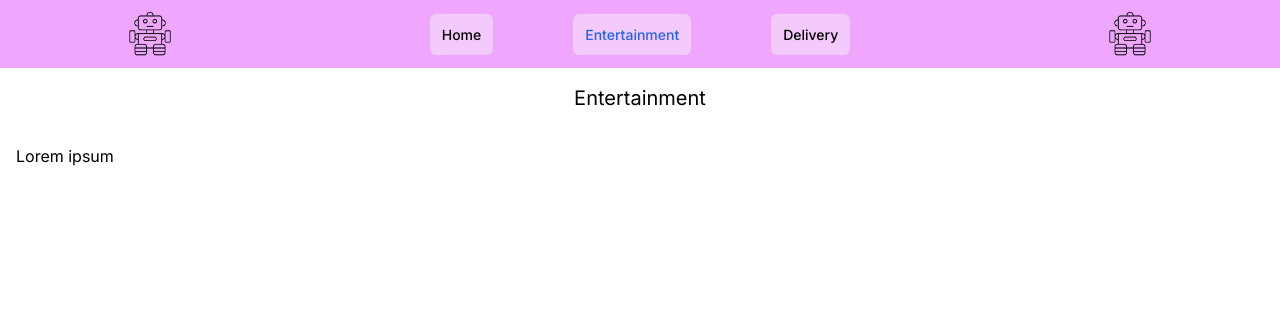
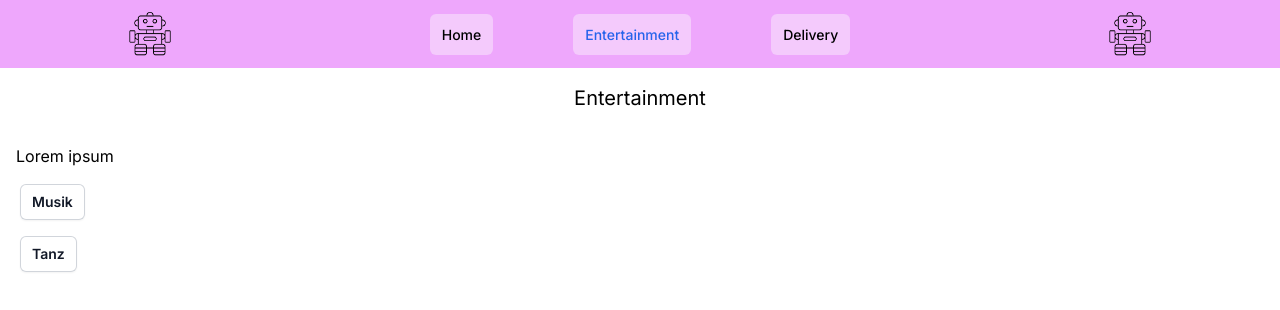
Before and after one commit to LeoPilgram/robertaUI2, a Next.js app: page /entertainment in a window 1280 px wide. Shown: the top 310 px of the page. Built offline with nearby package versions, Linux system fonts and the light colour scheme.

Commit message:
Ich habe ein Dropdown Menü als Komponente erstellt und sie der Entertainment Page hinzugefügt

```diff
--- a/src/app/delivery/page.tsx
+++ b/src/app/delivery/page.tsx
@@ -4,5 +4,6 @@
       <h1 className="text-center text-xl p-4">Delivery</h1>
       <p className="p-4">Lorem ipsum</p>
     </div>
+
   );
 }
--- a/src/app/entertainment/page.tsx
+++ b/src/app/entertainment/page.tsx
@@ -1,8 +1,30 @@
-export default function EntertainmentPage() {
+import DropdownMenu from '@/components/Dropdown';
+import React from 'react';
+
+const EntertainmentPage = () => {
+  const menuItemsMusik = [
+    { text: 'Song 1' },
+    { text: 'Song 2'},
+    { text: 'Song 3'},
+  ];
+  const menuItemsTanz = [
+    { text: 'Tanz 1' },
+    { text: 'Tanz 2'},
+    { text: 'Tanz 3'},
+  ];
+
   return (
     <div>
       <h1 className="text-center text-xl p-4">Entertainment</h1>
       <p className="p-4">Lorem ipsum</p>
+      <div className="text-left ml-5"> {/* Adjust margin here */}
+        <DropdownMenu buttonText="Musik" menuItems={menuItemsMusik} />
+      </div>
+      <div className="text-left ml-5 mt-4"> {/* Adjust margin and add top margin */}
+        <DropdownMenu buttonText="Tanz" menuItems={menuItemsTanz} />
+      </div>
     </div>
   );
-}
+};
+
+export default EntertainmentPage;
--- /dev/null
+++ b/src/components/Dropdown.tsx
@@ -0,0 +1,79 @@
+// Source https://tailwindui.com/components/application-ui/elements/dropdowns
+'use client';
+import React, { useState } from 'react';
+
+interface MenuItem {
+  text: string;
+}
+
+const DropdownMenu: React.FC<{ buttonText?: string; menuItems: MenuItem[] }> = ({
+  buttonText = 'Options',
+  menuItems,
+}) => {
+  const [isMenuOpen, setIsMenuOpen] = useState(false);
+  const [selectedOption, setSelectedOption] = useState('');
+
+  const toggleMenu = () => {
+    setIsMenuOpen(!isMenuOpen);
+  };
+
+  const handleOptionClick = (text: string) => {
+    setSelectedOption(text);
+    setIsMenuOpen(false);
+  };
+
+  return (
+    <div className="relative inline-block text-left">
+      <div>
+        <button
+          type="button"
+          onClick={toggleMenu}
+          className="inline-flex w-full justify-center gap-x-1.5 rounded-md bg-white px-3 py-2 text-sm font-semibold text-gray-900 shadow-sm ring-1 ring-inset ring-gray-300 hover:bg-gray-50"
+          aria-expanded={isMenuOpen}
+          aria-haspopup="true"
+        >
+          {selectedOption || buttonText} {/* Display selected option text or default button text */}
+          {isMenuOpen && (
+            <svg
+              className="-mr-1 h-5 w-5 text-gray-400"
+              viewBox="0 0 20 20"
+              fill="currentColor"
+              aria-hidden="true"
+            >
+              <path
+                fillRule="evenodd"
+                d="M5.23 7.21a.75.75 0 011.06.02L10 11.168l3.71-3.938a.75.75 0 111.08 1.04l-4.25 4.5a.75.75 0 01-1.08 0l-4.25-4.5a.75.75 0 01.02-1.06z"
+                clipRule="evenodd"
+              />
+            </svg>
+          )}
+        </button>
+      </div>
+
+      {isMenuOpen && (
+        <div
+          className="absolute left-0 z-10 mt-2 w-56 origin-top-left rounded-md bg-white shadow-lg ring-1 ring-black ring-opacity-5 focus:outline-none right-auto"
+          role="menu"
+          aria-orientation="vertical"
+          aria-labelledby="menu-button"
+        >
+          <div className="py-1" role="none">
+            {menuItems.map((item, index) => (
+              <div
+                key={index}
+                onClick={() => handleOptionClick(item.text)} // Call handleOptionClick with selected option text
+                className="text-gray-700 block px-4 py-2 text-sm cursor-pointer"
+                role="menuitem"
+                id={`menu-item-${index}`}
+              >
+                {item.text}
+              </div>
+            ))}
+          </div>
+        </div>
+      )}
+    </div>
+  );
+};
+
+export default DropdownMenu;
```
